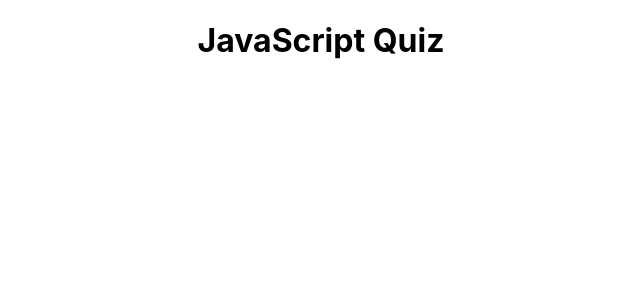
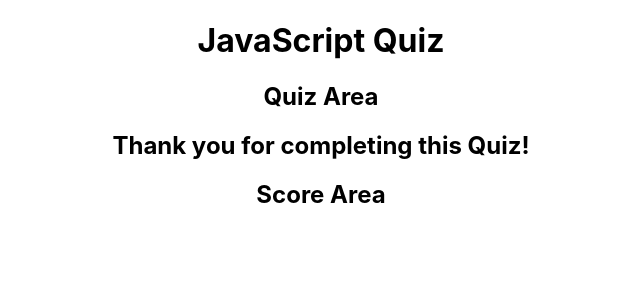
Before and after one commit to ZamranxD/QuizApp, a React (Create React App) app: page / in a window 1280 px wide. Shown: the top 300 px of the page, without its empty margins (319-959 px from the left). Built offline with nearby package versions, Linux system fonts and the light colour scheme.

Commit message:
import modules

```diff
--- a/src/components/AnswerList.js
+++ b/src/components/AnswerList.js
@@ -1,4 +1,5 @@
 import React from 'react'
+import Answer from "./Answer"
 
 function AnswerList() {
     return (
--- a/src/components/Questionnare.js
+++ b/src/components/Questionnare.js
@@ -1,10 +1,26 @@
 import React, { Component } from 'react'
+import dataSet from "../api/dataSet"
+import QuizArea from "./Quizarea"
+import ScoreArea from "./ScoreArea"
 
 export class Questionnare extends Component {
+
+    constructor() {
+        super();
+        this.state = {
+            current : 0,
+            dataSet : dataSet,
+            correct : 0,
+            incorrect : 0,
+            isFinished : false
+        }
+    }
+
     render() {
         return (
             <div>
-
+                <QuizArea></QuizArea>
+                <ScoreArea></ScoreArea>
             </div>
         )
     }
--- a/src/components/Quizarea.js
+++ b/src/components/Quizarea.js
@@ -1,9 +1,15 @@
 import React from 'react'
+import Question from "./Question"
+import AnswerList from "./AnswerList"
+import UserGreeting from "./UserGreeting"
 
 function Quizarea() {
     return (
         <div>
-
+            <h2>Quiz Area</h2>
+            <Question />
+            <AnswerList />
+            <UserGreeting />
         </div>
     )
 }
--- a/src/components/ScoreArea.js
+++ b/src/components/ScoreArea.js
@@ -1,9 +1,15 @@
 import React from 'react'
+import TotalCorrent from "./TotalCorrent"
+import TotalIncorrect from "./TotalIncorrect"
 
 function ScoreArea() {
     return (
         <div>
-
+            <h2>
+                Score Area
+            </h2>
+            <TotalCorrent></TotalCorrent>
+            <TotalIncorrect></TotalIncorrect>
         </div>
     )
 }
--- a/src/components/UserGreeting.js
+++ b/src/components/UserGreeting.js
@@ -3,7 +3,9 @@ import React from 'react'
 function UserGreeting() {
     return (
         <div>
-
+            <h2>
+                Thank you for completing this Quiz!
+            </h2>
         </div>
     )
 }
```
